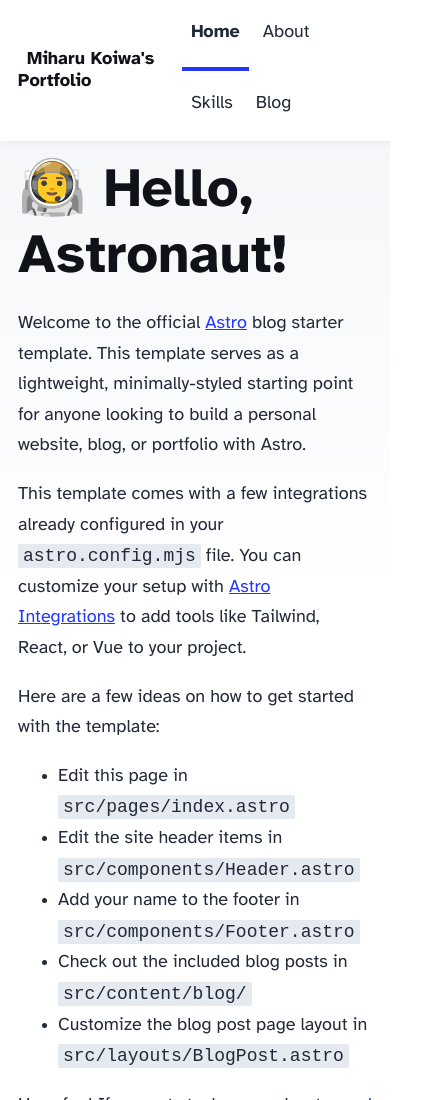
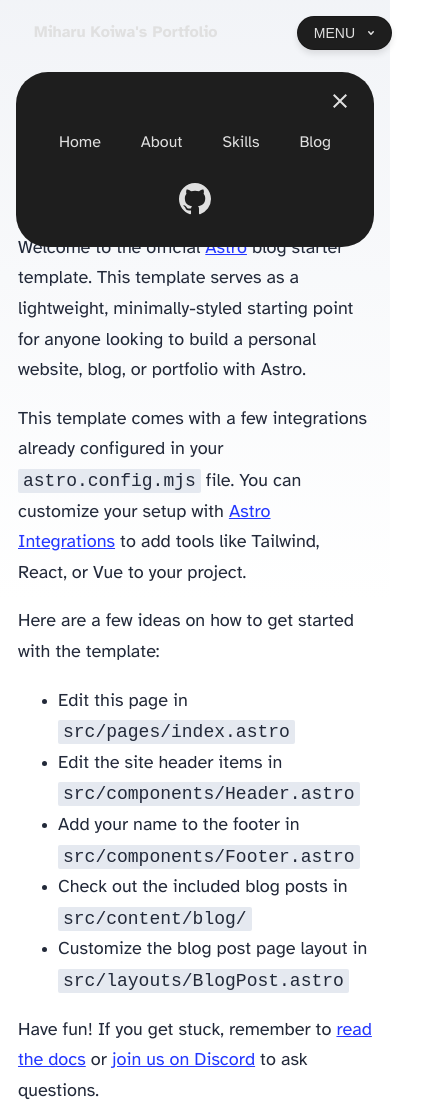
Before and after one commit to miharu-koiwa/my-blog, an Astro site: page / in a window 390 px wide. Shown: the top 1100 px of the page, 426 px wide, since content can reach past the window. Built offline with nearby package versions, Linux system fonts and the light colour scheme; Astro itself is replaced by a stand-in of ours.

Commit message:
Headerのスタイルの作成

```diff
--- a/src/components/Header.astro
+++ b/src/components/Header.astro
@@ -7,71 +7,197 @@ import HeaderLink from './HeaderLink.astro';
 	<nav>
 		<h2><a href="/">{SITE_TITLE}</a></h2>
 
-		<div class="internal-links">
-			<HeaderLink href="/">Home</HeaderLink>
-			<HeaderLink href="/about">About</HeaderLink>
-			<HeaderLink href="/skills">Skills</HeaderLink>
-			<HeaderLink href="/blog">Blog</HeaderLink>
-		</div>
+		<div id='menu-content'>
+			<button id='close-menu-button' aria-label='メニューを閉じる'>
+				<svg viewBox='0 0 24 24' width='24' height='24'>
+          <path
+            d='M19 6.41L17.59 5 12 10.59 6.41 5 5 6.41 10.59 12 5 17.59 6.41 19 12 13.41 17.59 19 19 17.59 13.41 12 19 6.41z'
+            fill='currentColor'
+          >
+          </path>
+        </svg>
+			</button>
 
-		<div class="social-links">
-			<a href="https://github.com/withastro/astro" target="_blank">
-				<span class="sr-only">Go to Astro's GitHub repo</span>
+			<ul class="internal-links">
+				<li>
+					<HeaderLink href="/">Home</HeaderLink>
+				</li>
+				<li>
+					<HeaderLink href="/about">About</HeaderLink>
+				</li>
+				<li>
+					<HeaderLink href="/skills">Skills</HeaderLink>
+				</li>
+				<li><HeaderLink href="/blog">Blog</HeaderLink>
+				</li>
+			</ul>
+
+			<div class="social-link">
+			<a href='https://github.com/withastro/astro' target='_blank' rel='noopener'>
 				<svg viewBox="0 0 16 16" aria-hidden="true" width="32" height="32"
 					><path
 						fill="currentColor"
 						d="M8 0C3.58 0 0 3.58 0 8c0 3.54 2.29 6.53 5.47 7.59.4.07.55-.17.55-.38 0-.19-.01-.82-.01-1.49-2.01.37-2.53-.49-2.69-.94-.09-.23-.48-.94-.82-1.13-.28-.15-.68-.52-.01-.53.63-.01 1.08.58 1.23.82.72 1.21 1.87.87 2.33.66.07-.52.28-.87.51-1.07-1.78-.2-3.64-.89-3.64-3.95 0-.87.31-1.59.82-2.15-.08-.2-.36-1.02.08-2.12 0 0 .67-.21 2.2.82.64-.18 1.32-.27 2-.27.68 0 1.36.09 2 .27 1.53-1.04 2.2-.82 2.2-.82.44 1.1.16 1.92.08 2.12.51.56.82 1.27.82 2.15 0 3.07-1.87 3.75-3.65 3.95.29.25.54.73.54 1.48 0 1.07-.01 1.93-.01 2.2 0 .21.15.46.55.38A8.012 8.012 0 0 0 16 8c0-4.42-3.58-8-8-8z"
-					></path></svg
-				>
+					>
+				</path>
+				</svg>
 			</a>
 		</div>
+	</div>
 
+		<div id='menu-button-container'>
+    	<button id='menu-button' aria-label='メニューを開く'>
+      	MENU
+      	<svg viewBox='0 0 8 6' class='menu-icon'>
+        	<path
+          	d='M1.75 1.75 4 4.25l2.25-2.5'
+          	fill='none'
+          	stroke-width='1.5'
+          	stroke-linecap='round'
+          	stroke-linejoin='round'
+        	>
+        	</path>
+      	</svg>
+    	</button>
+		</div>
 	</nav>
 </header>
 
 <style>
 	header {
+		/*position: fixed;
+		top: 0;
+		left: 0; */
+		z-index: 1000;
+		width: 100%;
 		margin: 0;
 		padding: 0 1em;
-		background: white;
-		box-shadow: 0 2px 8px rgba(var(--black), 5%);
-	}
-
-	h2 {
-		margin: 0;
-		font-size: 1em;
-	}
-
-	h2 a,
-	h2 a.active {
-		text-decoration: none;
 	}
 
 	nav {
+		padding: 1rem 2rem;
 		display: flex;
 		align-items: center;
 		justify-content: space-between;
 	}
 
+	nav h2,
 	nav a {
-		padding: 1em 0.5em;
-		color: var(--black);
-		border-bottom: 4px solid transparent;
+		font-size: 1rem;
+		color: var(--text-color);
 		text-decoration: none;
+		margin: 0;
 	}
 
-	nav a.active {
-		text-decoration: none;
-		border-bottom-color: var(--accent);
+	.internal-links{
+		display: flex;
+		gap: 2em;
+		margin: 0;
+		padding: 0;
+		list-style: none;
 	}
 
-	.social-links,
-	.social-links a {
-		display: flex;
+  /* justify-content: space-between で少し中央からズレるのを、中央に持ってくる */
+	nav{
+		position: relative;
+	}
+
+	.internal-links{
+		position: absolute;
+		left: 50%;
+		transform: translateX(-50%);
+	}
+	/* ここまで */
+
+	.social-link{
+		display: block;
+		height: 32px;
+	}
+
+	#menu-button-container{
+		display: none;
 	}
 
 	@media (max-width: 720px) {
-		.social-links {
+		nav{
+			padding: 1rem;
+		}
+
+		#menu-button-container{
+			display: block;
+		}
+
+		#menu-button{
+			display: flex;
+			align-items: center;
+			background-color: var(--card-bg-color);
+			color: var(--text-color);
+			padding: 0.5rem 1rem;
+			border-radius: 9999px;
+			font-size: 0.875rem;
+			font-weight: 500;
+			cursor: pointer;
+		}
+
+		#menu-button,
+		#menu-content.open{
+			box-shadow: 0 4px 6px rgba(0, 0, 0, 0.1);
+			border: 1px solid rgba(0, 0, 0, 0.2);
+		}
+		.menu-icon{
+			margin-left: 0.75rem;
+			height: auto;
+			width: 0.5rem;
+			stroke: var(--text-color);
+		}
+
+		#menu-content{
+			display: block;
+			/*opacity: 0;
+			visibility: hidden; */
+			position: fixed;
+			top: 4.5rem;
+			left: 1rem;
+			right: 1rem;
+			background-color: var(--card-bg-color);
+			border-radius: 2rem;
+			padding: 3.5rem 1rem 2rem;
+			z-index: 1000;
+		}
+
+		#menu-content.open{
+			opacity: 1;
+			visibility: visible;
+		}
+
+		#close-menu-button{
+			position: absolute;
+			top: 1rem;
+			right: 1rem;
+			background: none;
+			border: none;
+			cursor: pointer;
+			color: var(--text-color);
+		}
+		.internal-links {
+      /* justify-content: space-between で少し中央からズレるのを、中央に持ってくる（解除） */
+      position: static;
+      transform: none;
+      /* ここまで */
+      justify-content: center;
+      gap: 2.5rem;
+    }
+
+		.social-link{
+			margin-top: 1.5rem;
+			display: flex;
+			justify-content: center;
+		}
+
+	}
+
+	@media not (max-width: 720px) {
+		#close-mune-button{
 			display: none;
 		}
 	}
--- a/src/components/HeaderLink.astro
+++ b/src/components/HeaderLink.astro
@@ -12,13 +12,3 @@ const isActive = href === pathname || href === '/' + (subpath?.[0] || '');
 <a href={href} class:list={[className, { active: isActive }]} {...props}>
 	<slot />
 </a>
-<style>
-	a {
-		display: inline-block;
-		text-decoration: none;
-	}
-	a.active {
-		font-weight: bolder;
-		text-decoration: underline;
-	}
-</style>
--- a/src/styles/global.css
+++ b/src/styles/global.css
@@ -5,6 +5,15 @@
  */
 
 :root {
+	--primary-color: #64b5f6;
+  --secondary-color: #81c784;
+  --text-color: #e0e0e0;
+  --bg-color: #121212;
+  --card-bg-color: #1e1e1e;
+  --code-bg-color: #24292e;
+  --caption-color: #9e9e9e;
+  --gradient-bg: linear-gradient(120deg, #4a4a4a 0%, #2b2b2b 100%);
+  /* Astro にあったもの */
 	--accent: #2337ff;
 	--accent-dark: #000d8a;
 	--black: 15, 18, 25;
```
